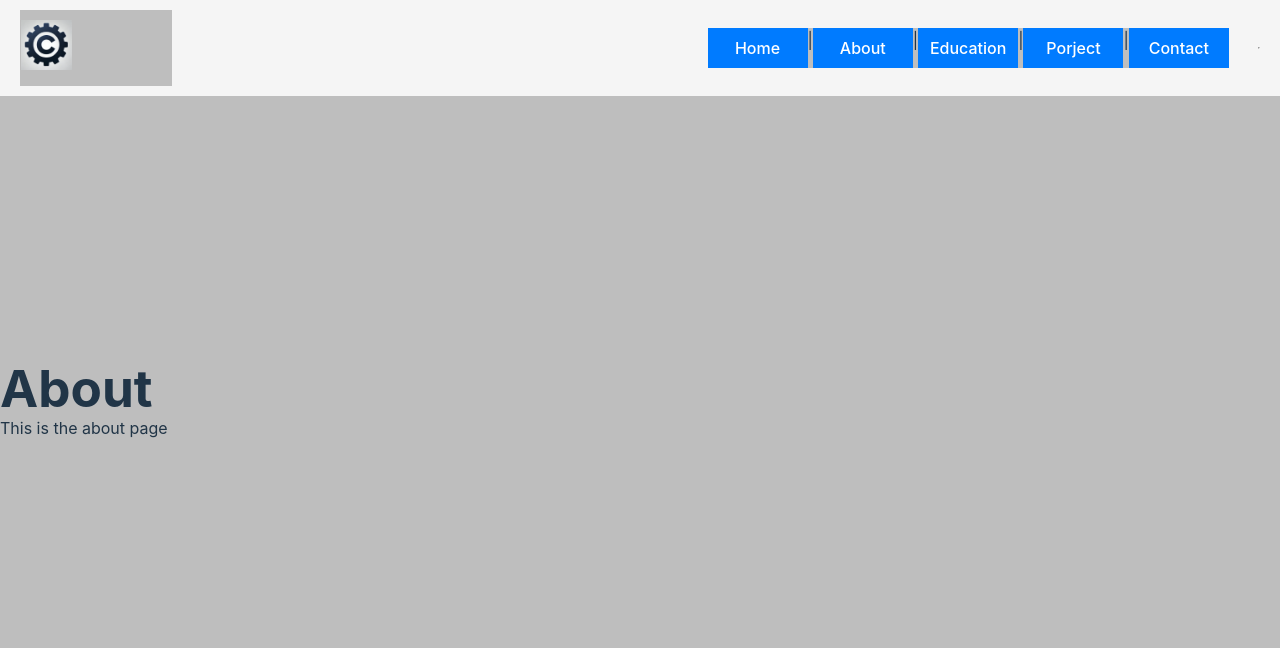
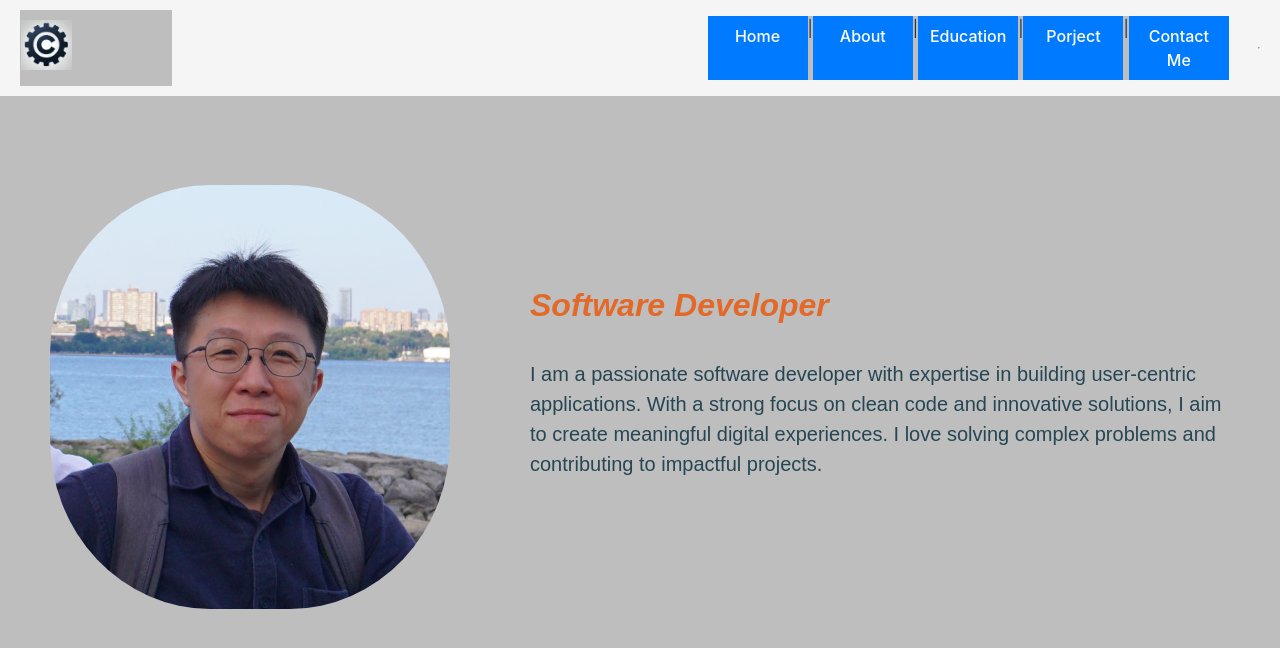
Before and after one commit to mechbrian/mern-portfolio, a React (Vite) app in the folder client/: page /about in a window 1280 px wide. Shown: the top 648 px of the page. Built offline with nearby package versions, Linux system fonts and the light colour scheme.

Commit message:
modify about

```diff
--- a/client/components/Home.jsx
+++ b/client/components/Home.jsx
@@ -16,8 +16,8 @@ export default function Home() {
   const buttonLinks = [
     { path: "/about", label: "About Me" },
     { path: "/projects", label: "Projects" },
-    { path: "/contact", label: "Contact" },
     { path: "/education", label: "Education" },
+    { path: "/contact", label: "Contact Me" },
   ];
 
   return (
--- a/client/components/Layout.jsx
+++ b/client/components/Layout.jsx
@@ -28,7 +28,7 @@ export default function Layout() {
         </Link>{" "}
         |
         <Link to="/contact" className="nav-button">
-          Contact
+          Contact Me
         </Link>
       </nav>
       <br />
--- /dev/null
+++ b/client/src/about.css
@@ -0,0 +1,35 @@
+.about-container {
+  display: flex;
+  align-items: center;
+  gap: 20px;
+  padding: 20px;
+  max-width: 100%;
+  margin: 0 auto;
+}
+
+.about-photo img {
+  width: 400px;
+  border-radius: 40%;
+  margin: 30px;
+}
+
+.about-details {
+  flex: 1;
+  font-family: Arial, sans-serif;
+  margin: 30px;
+}
+
+.about-title {
+  font-size: 2rem;
+  color: #e26928;
+  text-align: left;
+  font-style: italic;
+  margin-bottom: 30px;
+}
+
+.about-content {
+  font-size: 1.25rem;
+  color: #264653;
+  text-align: left;
+  margin-bottom: 40px;
+}
--- a/client/src/about.jsx
+++ b/client/src/about.jsx
@@ -1,8 +1,26 @@
+// import React from "react";
+import "./about.css";
+import mePhoto from "./assets/me.png";
+
 export default function About() {
-    return (
-        <div>
-            <h1>About</h1>
-            <p>This is the about page</p>
-        </div>
-    );
+  const introduction = {
+    name: "po-kai chao",
+    title: "Software Developer",
+    img: mePhoto,
+    content:
+      "I am a passionate software developer with expertise in building user-centric applications. With a strong focus on clean code and innovative solutions, I aim to create meaningful digital experiences. I love solving complex problems and contributing to impactful projects.",
+  };
+
+  return (
+    <div className="about-container">
+      <div className="about-photo">
+        <img src={introduction.img} alt={"my-photo"} />
+      </div>
+
+      <div className="about-details">
+        <h2 className="about-title">{introduction.title}</h2>
+        <p className="about-content">{introduction.content}</p>
+      </div>
+    </div>
+  );
 }
```
Also changed, not shown: client/src/assets/me.png (added).
